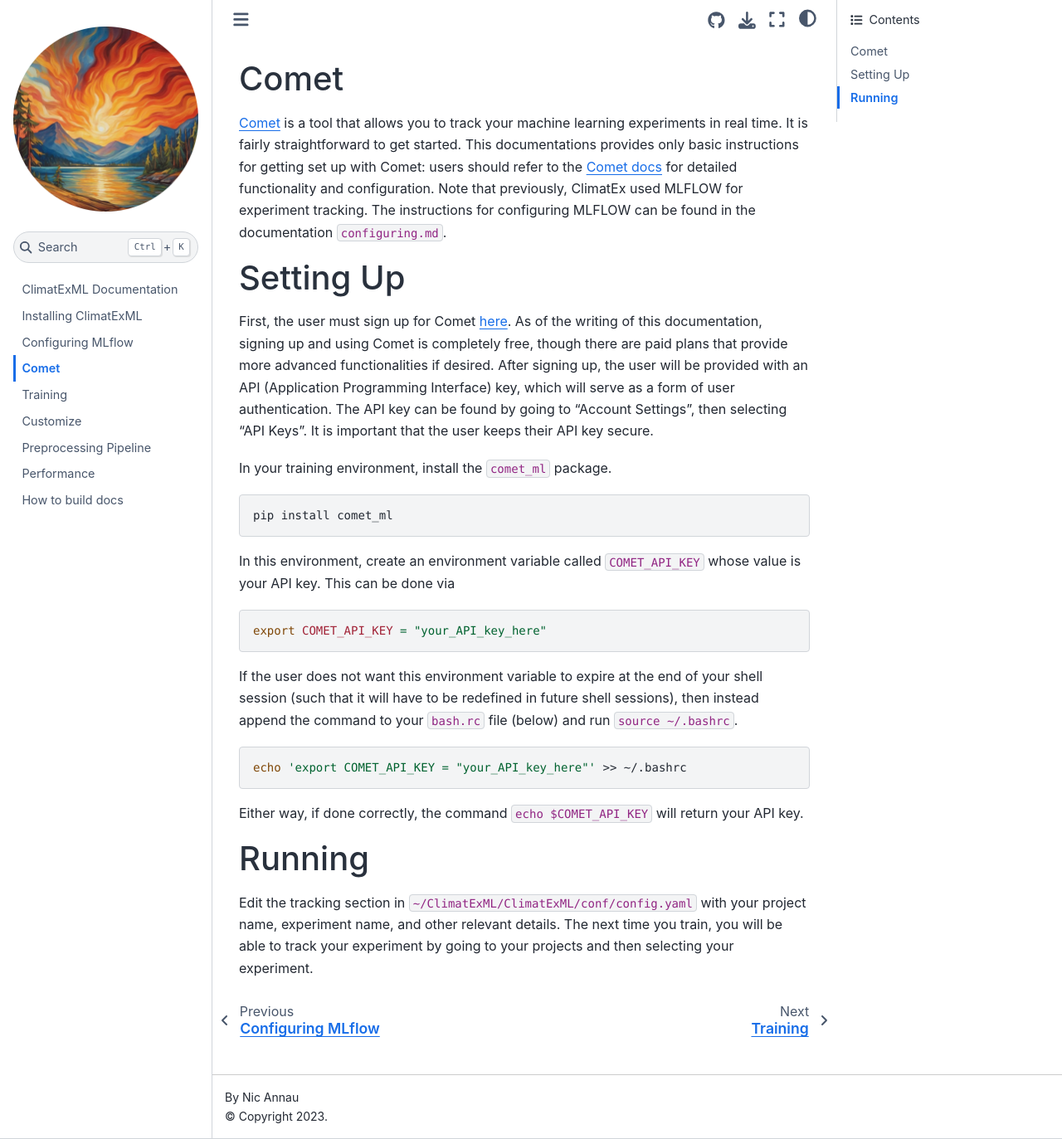
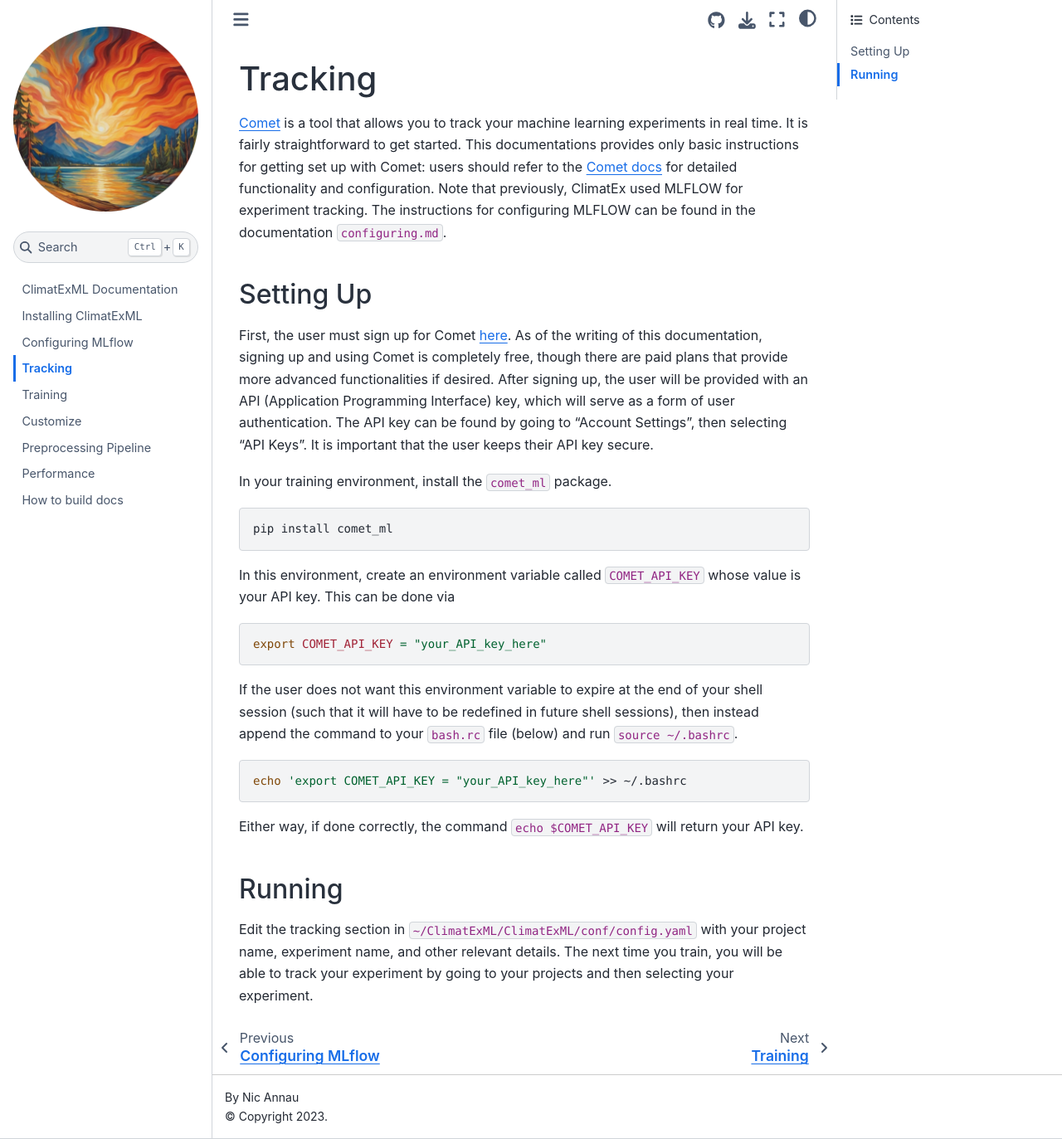
Before and after one commit to nannau/ClimatExML, a Jupyter Book: the page built from docs/tracking.md, in a window 1280 px wide and 1373 px high. Shown: the whole window at 83% size. Built offline with Jupyter Book 1.0.4 settings and Sphinx 7.4.7 and the Sphinx Book theme 1.1.4, drawn with Linux system fonts in a browser that asks for light colours.

Commit message:
docs: formatting in tracking docs

````diff
--- a/docs/tracking.md
+++ b/docs/tracking.md
@@ -12,12 +12,12 @@
   name: python3
 ---
 
-# Comet
+# Tracking
 
 [Comet](https://comet.com/) is a tool that allows you to track your machine learning experiments in real time. It is fairly straightforward to get started. This documentations provides only basic instructions for getting set up with Comet: users should refer to the [Comet docs](https://www.comet.com/docs/v2/) for detailed functionality and configuration.
 Note that previously, ClimatEx used MLFLOW for experiment tracking. The instructions for configuring MLFLOW can be found in the documentation `configuring.md`.
 
-# Setting Up
+## Setting Up
 
 First, the user must sign up for Comet [here](https://www.comet.com/signup). As of the writing of this documentation, signing up and using Comet is completely free, though there are paid plans that provide more advanced functionalities if desired. After signing up, the user will be provided with an API (Application Programming Interface) key, which will serve as a form of user authentication. The API key can be found by going to "Account Settings", then selecting "API Keys". It is important that the user keeps their API key secure.
 
@@ -35,6 +35,6 @@
 ```
 Either way, if done correctly, the command `echo $COMET_API_KEY` will return your API key.
 
-# Running
+## Running
 
 Edit the tracking section in `~/ClimatExML/ClimatExML/conf/config.yaml` with your project name, experiment name, and other relevant details. The next time you train, you will be able to track your experiment by going to your projects and then selecting your experiment.
````
